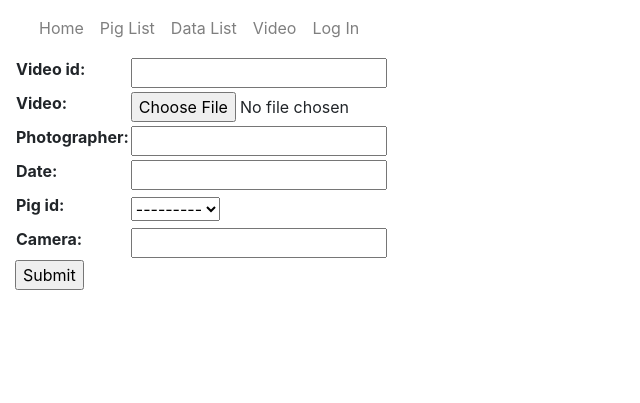
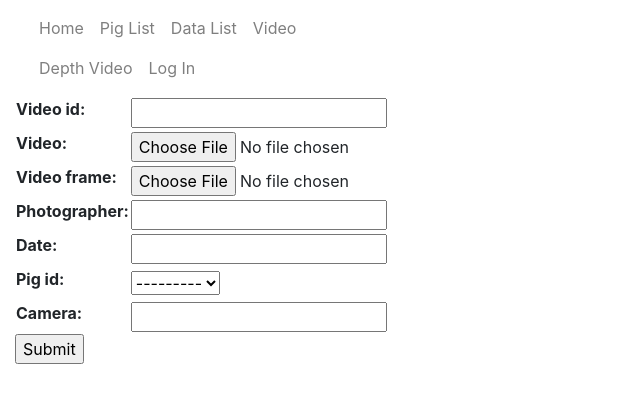
Before and after one commit to jack2012aa/ECL-CKH-database, a Django app: page /catalog/video/create/ in a window 1280 px wide. Shown: the top 403 px of the page, without its empty margins (0-640 px from the left). Run offline with Django 3.2, Linux system fonts and the light colour scheme; data that the repository does not hold is empty; some libraries are stand-ins or nearby versions.

Commit message:
Add frame, depth_video

```diff
--- a/mysite/catalog/models.py
+++ b/mysite/catalog/models.py
@@ -86,6 +86,7 @@ class Data_history(models.Model):
 class Pig_Video(models.Model):
     video_id = models.CharField(max_length=100, primary_key=True)
     video=models.FileField(upload_to='pig_video')
+    video_frame=models.FileField(upload_to='video_frame', null = True)
     photographer = models.CharField(max_length=20,null=True, blank=True)
     date = models.DateField(null=True, blank=True)
     pig_id=models.ForeignKey('Pig', on_delete=models.SET_NULL, null=True, blank=True)
@@ -97,3 +98,18 @@ class Pig_Video(models.Model):
     def get_absolute_url(self):
         """Returns the url to access a particular author instance."""
         return reverse('video-detail', args=[str(self.video_id)])
+
+class Pig_Depth_Video(models.Model):
+    video_id = models.CharField(max_length=100, primary_key=True)
+    video=models.FileField(upload_to='pig_deep_video')
+    photographer = models.CharField(max_length=20,null=True, blank=True)
+    date = models.DateField(null=True, blank=True)
+    pig_id=models.ForeignKey('Pig', on_delete=models.SET_NULL, null=True, blank=True)
+    camera=models.CharField(max_length=40,null=True, blank=True)
+
+    def __str__(self):
+        return str(self.video_id)
+
+    def get_absolute_url(self):
+        """Returns the url to access a particular author instance."""
+        return reverse('video-detail', args=[str(self.video_id)])
--- a/mysite/catalog/templates/base_generic.html
+++ b/mysite/catalog/templates/base_generic.html
@@ -19,6 +19,7 @@
                     <li class="nav-item" role="presentation"><a class="nav-link" href="{% url 'pigs' %}">Pig List</a></li>
                     <li class="nav-item" role="presentation"><a class="nav-link" href="{% url 'datas' %}">Data List</a></li>
                     <li class="nav-item" role="presentation"><a class="nav-link" href="{% url 'videos' %}">Video</a></li>
+                    <li class="nav-item" role="presentation"><a class="nav-link" href="{% url 'depth_videos' %}">Depth Video</a></li>
                     {% if user.is_authenticated %}
                      <li class="navbar-text" style="margin-bottom: -15px;">User: {{user.get_username}}<li>
                      <li class="nav-item" role="presentation"><a class="nav-link" href="{% url 'logout'%}?next={{request.path}}">Log Out</a></li>
--- a/mysite/catalog/templates/pig_video.html
+++ b/mysite/catalog/templates/pig_video.html
@@ -9,7 +9,8 @@ Your browser does not support the video tag.
   <div>
     <p>拍攝者: {{video_data.photographer}}</p>
     <p>攝影機: {{video_data.camera}}             日期: {{video_data.date}}             豬隻: {{video_data.pig_id}}</p>
-    <a href="{% url 'downloadpigvideo' video_data.pk %}">Download</a>
+    <a href="{% url 'downloadpigvideo' video_data.pk %}">Download影片.mp4</a>
+    <a href="{% url 'downloadvideoframe' video_data.pk %}">Download偵.zip</a>
 </div>
 <div>
 
--- a/mysite/catalog/urls.py
+++ b/mysite/catalog/urls.py
@@ -18,8 +18,11 @@ urlpatterns = [
     path('data/<str:pk>/update/', views.DataUpdate.as_view(), name='data-update'),
     path('data/<str:pk>/delete/', views.DataDelete.as_view(), name='data-delete'),
     path('data/<str:pk>/history/', views.Data_HistoryDetailView, name='data-history'),
-    path('videos/', views.PigVideoListVIew, name='videos'),
+    path('videos/', views.PigVideoListView, name='videos'),
     path('videos/<str:pk>/video', views.PigVideoView, name='video-detail'),
     path('downloadpigvideo/<str:pk>', views.export_pigvideo, name='downloadpigvideo'),
+    path('downloadvideoframe/<str:pk>', views.export_videoframe, name='downloadvideoframe'),
     path('video/create/', views.PigVideoCreate.as_view(), name='video-create'),
+    path('depthvideos', views.PigDepthVideoListView, name='depth_videos'),
+    path('depthvideo/create/', views.PigDepthVideoCreate.as_view(), name='depth_video-create')
 ]
--- a/mysite/catalog/views.py
+++ b/mysite/catalog/views.py
@@ -8,7 +8,7 @@ import csv, io
 import datetime
 from django.views.generic.edit import CreateView, UpdateView, DeleteView
 from django.urls import reverse_lazy
-from .models import Data, Pig, Pig_history, Data_history, Pig_Video
+from .models import Data, Pig, Pig_history, Data_history, Pig_Video, Pig_Depth_Video
 # Create your views here.
 
 
@@ -92,6 +92,14 @@ def upload_csv(request, model, fields, model_history, foreignkey=None, foreignke
 
 
     io_string.close()
+
+def file_iterator(fn, chunk_size=512):
+    while True:
+        c = fn.read(chunk_size)
+        if c:
+            yield c
+        else:
+            break
 
 def index(request):
     """View function for home page of site."""
@@ -237,7 +245,7 @@ class DataDelete(DeleteView):
     model = Data
     success_url = reverse_lazy('datas')
 
-def PigVideoListVIew(request):
+def PigVideoListView(request):
     template = 'pig_video_list.html'
     qs = Pig_Video.objects.all()
     video_id = request.GET.get('video_id')
@@ -259,12 +267,37 @@ def export_pigvideo(request, pk):
     if request.method == 'POST':
         return redirect('video/create/')
     video = Pig_Video.objects.get(pk = pk)
-    video_file = open('/home/ntuast/ECL-CKH-database/mysite/catalog/video/' + str(video.video), 'rb')
+    video_file = open('/home/ntuast/ECL-CKH-database/local_data/' + str(video.video), 'rb')
     response = HttpResponse(video_file)
     response['Content-Type'] = 'video/mp4'
     response['Content-Disposition'] = 'attachment; filename = "%s"' % (video.video_id + '.mp4')
     return response
 
+def export_videoframe(request, pk):
+    if request.method == 'POST':
+        return redirect('video/create/')
+    video = Pig_Video.objects.get(pk = pk)
+    frame_file = open('/home/ntuast/ECL-CKH-database/local_data/' + str(video.video_frame), 'rb')
+    response = StreamingHttpResponse(file_iterator(frame_file))
+    response['Content-Type'] = 'application/octet-stream'
+    response['Content-Disposition'] = 'attachment; filename = "%s"' % (video.video_id + '.zip')
+    return response
+
 class PigVideoCreate(CreateView):
     model = Pig_Video
     fields = '__all__'
+
+def PigDepthVideoListView(request):
+    template = 'pig_depth_video_list.html'
+    qs = Pig_Depth_Video.objects.all()
+    video_id = request.GET.get('video_id')
+
+    if is_valid_queryparam(video_id):
+        qs = Pig_Video.objects.filter(video_id=video_id)
+
+    context = {'list':qs}
+    return render(request, template, context)
+
+class PigDepthVideoCreate(CreateView):
+    model = Pig_Depth_Video
+    fields = '__all__'
--- a/mysite/mysite/settings.py
+++ b/mysite/mysite/settings.py
@@ -25,7 +25,7 @@ SECRET_KEY = '4$45#n+n(1##u(qmyx7t(ghx(-s-2)m^*h^1-sro*1fpxk75pr'
 # SECURITY WARNING: don't run with debug turned on in production!
 DEBUG = True
 
-ALLOWED_HOSTS = ['127.0.0.1','localhost','140.112.84.182']
+ALLOWED_HOSTS = ['127.0.0.1','localhost','140.112.84.150']
 
 
 # Application definition
@@ -124,5 +124,5 @@ STATIC_ROOT = os.path.join(BASE_DIR, 'static')
 
 LOGIN_REDIRECT_URL = '/'
 
-MEDIA_ROOT = '/home/ntuast/ECL-CKH-database/mysite/catalog/video/'
-MEDIA_URL = '/home/ntuast/ECL-CKH-database/mysite/catalog/video/'
+MEDIA_ROOT = '/home/ntuast/ECL-CKH-database/local_data/'
+MEDIA_URL = '/home/ntuast/ECL-CKH-database/local_data/'
```
